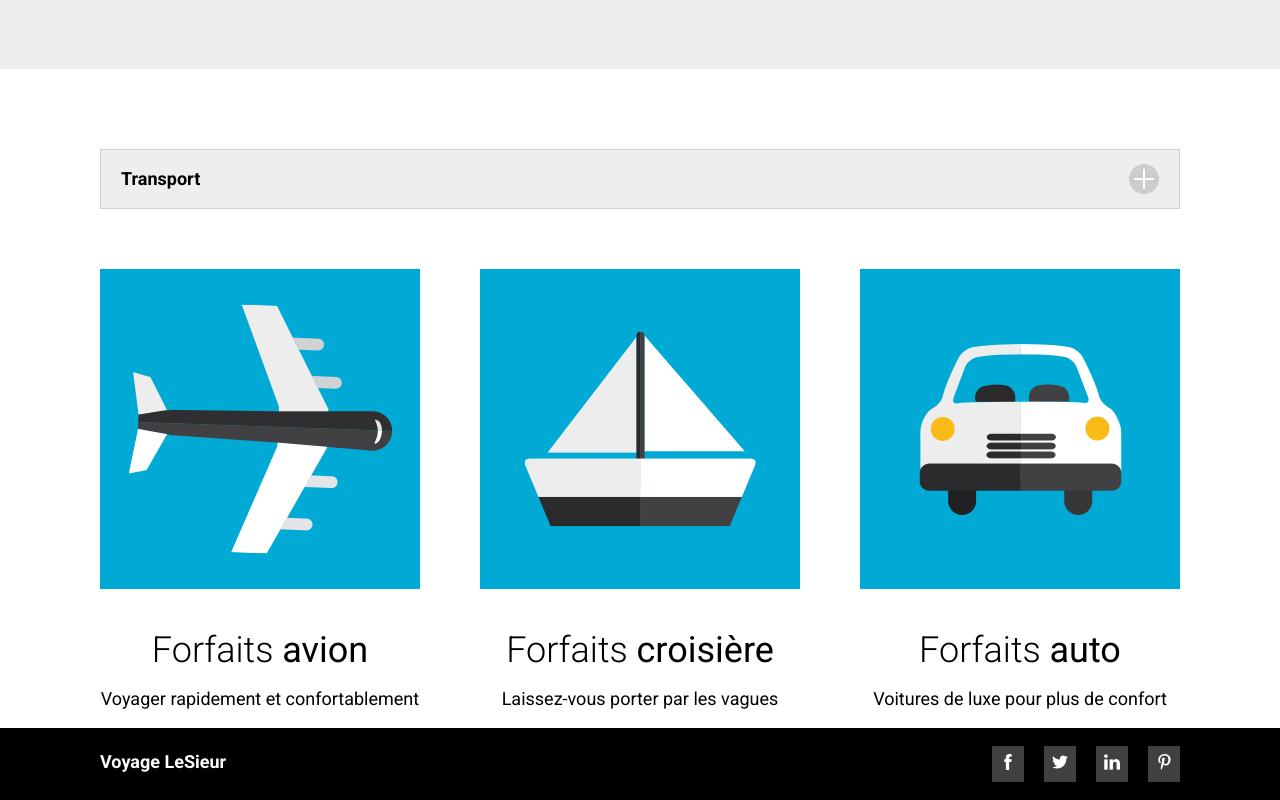
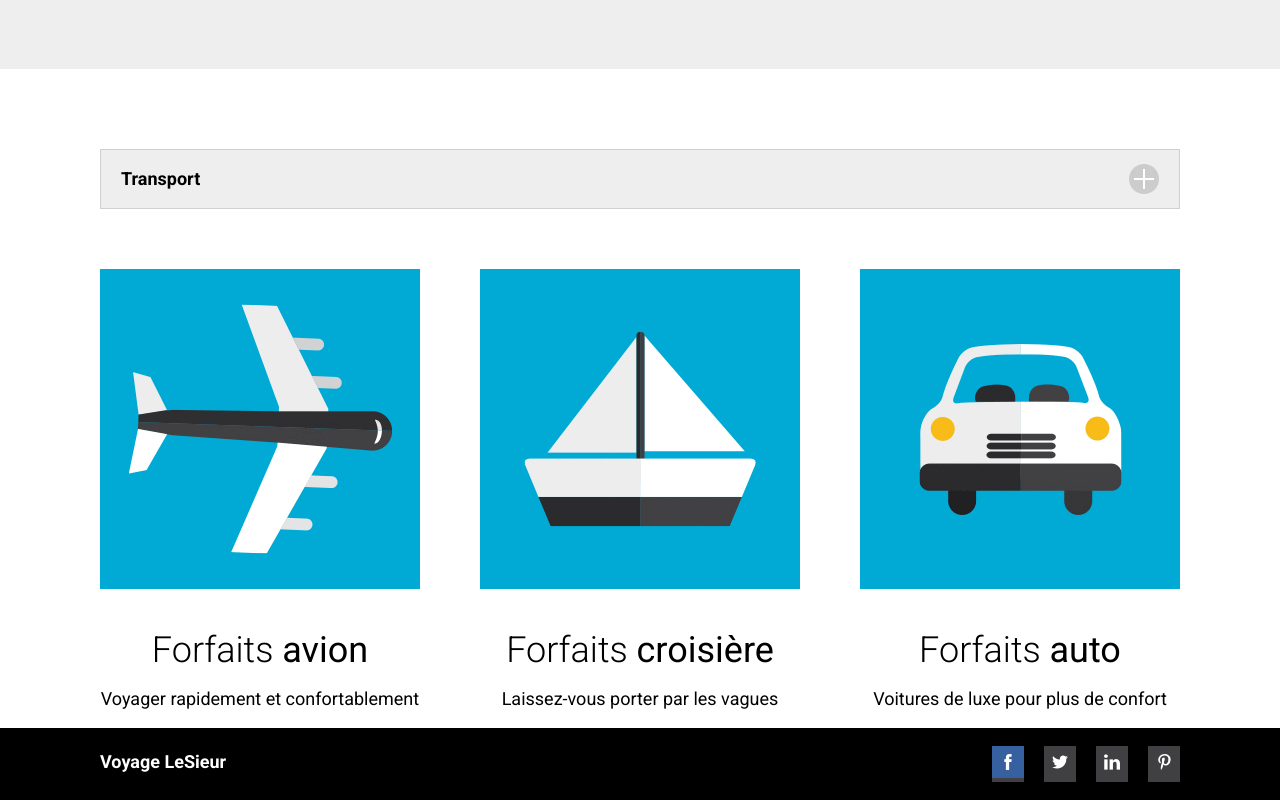
Before and after one commit to scarsaav/site1_voyagelesieur, a plain HTML site: page index.html in a window 1280 px wide. In both pictures the pointer is over the link 1008 px from the left and 974 px from the top of the page. Shown: the part 213-1013 px from the top of the page. Drawn offline with Linux system fonts and the light colour scheme.

Commit message:
ajustement du css

```diff
--- a/css/styles.css
+++ b/css/styles.css
@@ -220,7 +220,7 @@ footer h4{
 
 
 
-.facebooka:hover{
+.facebook a:hover{
     background-image: url("../images/facebook-survol.jpg");
 }
 
```
